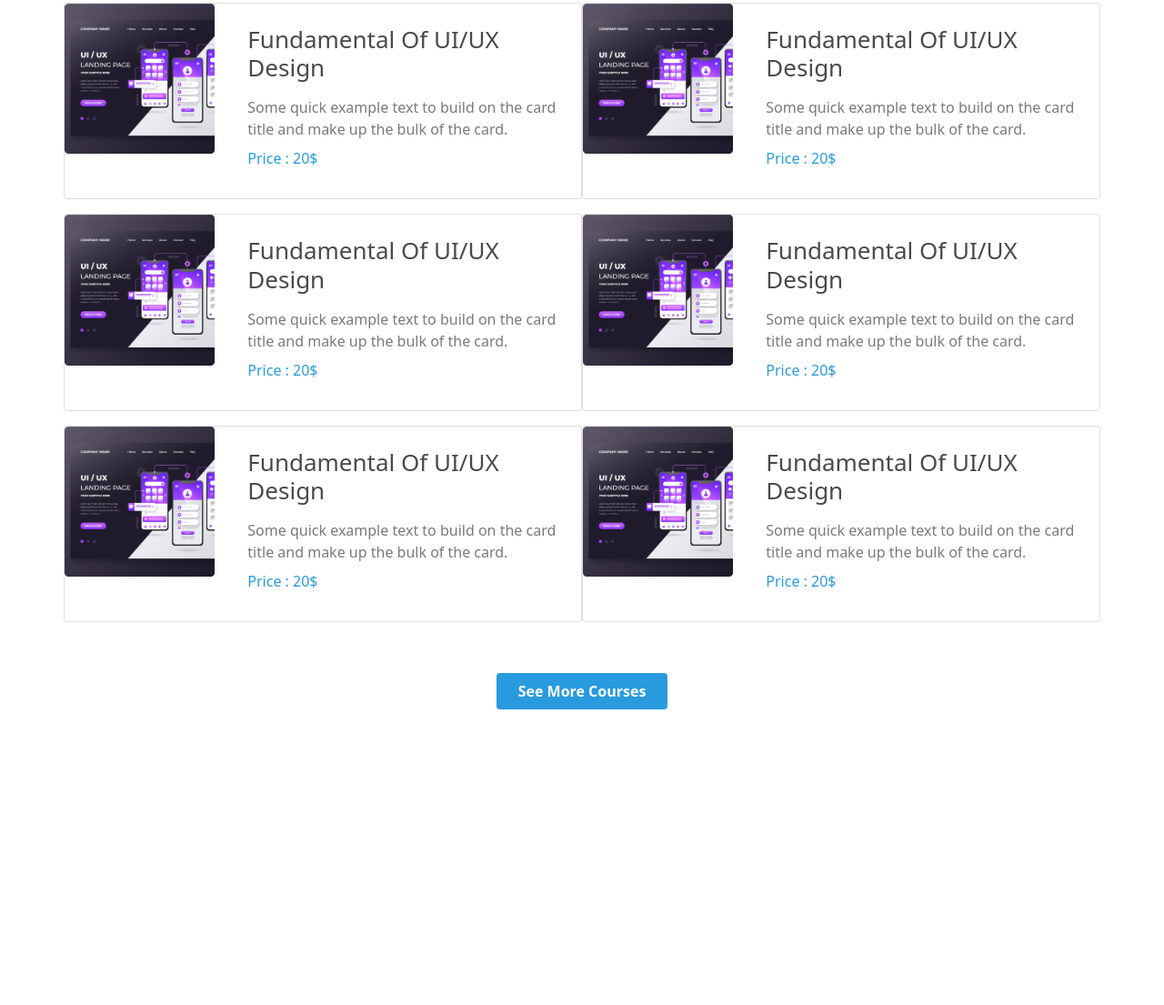
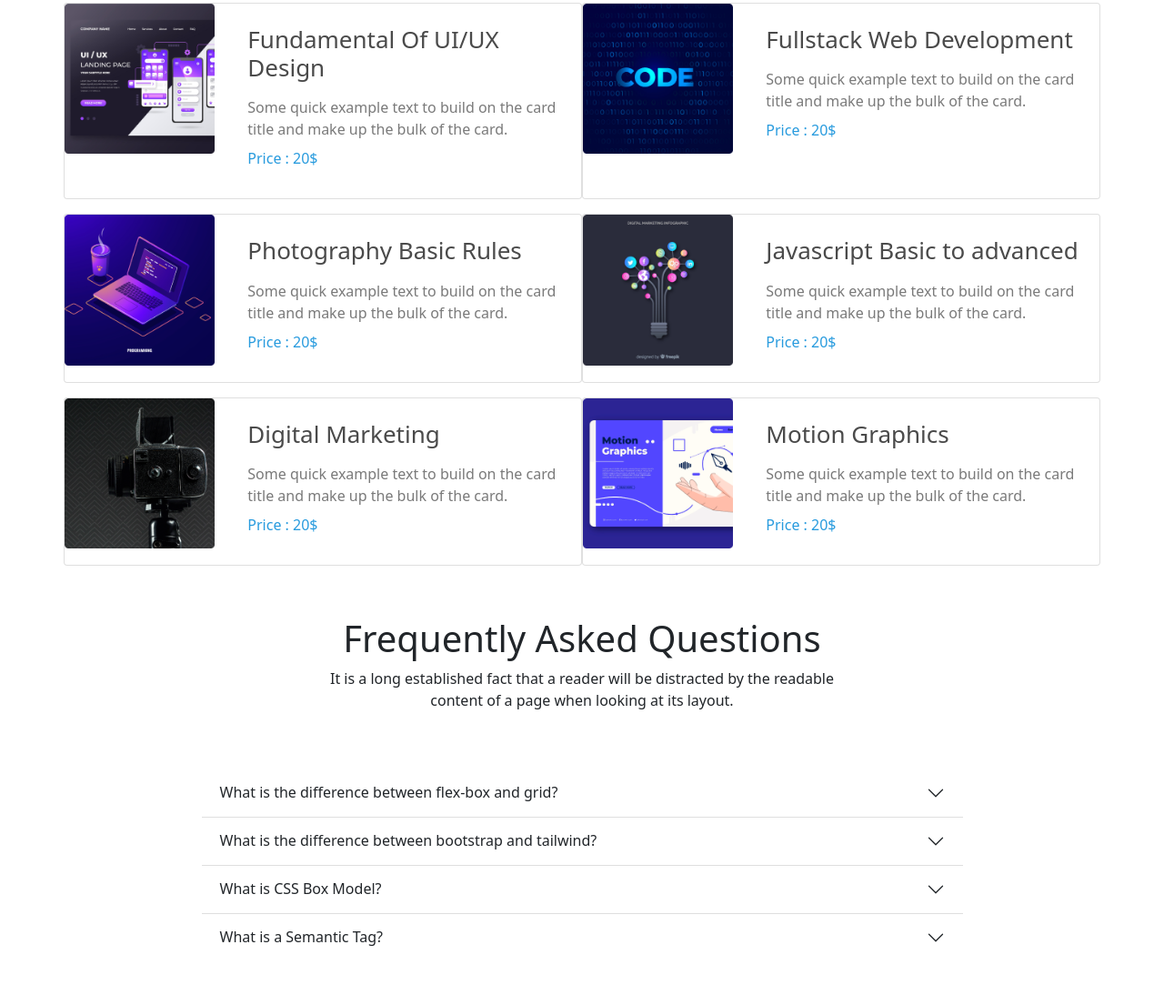
Before and after one commit to mostofamasud/it-edu-care, a plain HTML site: page index.html in a window 1280 px wide. Shown: the part 1237-2342 px from the top of the page at 91% size. Before the commit the page ends 2113 px from the top, so only its background shows below. Drawn offline with nearby package versions, Linux system fonts and the light colour scheme.

Commit message:
Accourdion Added

```diff
--- a/index.html
+++ b/index.html
@@ -110,14 +110,14 @@
             </div>
           </div>
           <div class="row my-5">
-            <div class="col-lg-6 col-md-12 card my-2">
+            <div class="col-lg-6 col-md-12 col-sm-12 card my-2">
               <div class="row">
-                <div class="col-lg-4 col-md-12 col-sm-12">
+                <div class="col-lg-4 col-md-4 col-sm-12">
                  <div class="course-image">
                   <img class="image" src="images/course/course-1.png" alt="">
                  </div>
                 </div>
-                <div class="col-lg-8 col-md-12 col-sm-12">
+                <div class="col-lg-8 col-md-8 col-sm-12">
                   <div class="course-details py-4">
                     <h2>Fundamental Of UI/UX Design</h2>
                     <p>Some quick example text to build on the card title
@@ -127,16 +127,16 @@
                 </div>
               </div>
             </div>
-            <div class="col-lg-6 col-md-12 card my-2">
+            <div class="col-lg-6 col-md-12 col-sm-12 card my-2">
               <div class="row">
-                <div class="col-lg-4 col-md-12 col-sm-12">
+                <div class="col-lg-4 col-md-4 col-sm-12">
                  <div class="course-image">
-                  <img class="image" src="images/course/course-1.png" alt="">
+                  <img class="image" src="images/course/course-2.png" alt="">
                  </div>
                 </div>
-                <div class="col-lg-8 col-md-12 col-sm-12">
+                <div class="col-lg-8 col-md-8 col-sm-12">
                   <div class="course-details py-4">
-                    <h2>Fundamental Of UI/UX Design</h2>
+                    <h2>Fullstack Web Development                    </h2>
                     <p>Some quick example text to build on the card title
                       and make up the bulk of the card.</p>
                       <p class="price">Price : 20$</p>
@@ -144,16 +144,16 @@
                 </div>
               </div>
             </div>
-            <div class="col-lg-6 col-md-12 card my-2">
+            <div class="col-lg-6 col-md-12 col-sm-12 card my-2">
               <div class="row">
-                <div class="col-lg-4 col-md-12 col-sm-12">
+                <div class="col-lg-4 col-md-4 col-sm-12">
                  <div class="course-image">
-                  <img class="image" src="images/course/course-1.png" alt="">
+                  <img class="image" src="images/course/course-3.png" alt="">
                  </div>
                 </div>
-                <div class="col-lg-8 col-md-12 col-sm-12">
+                <div class="col-lg-8 col-md-8 col-sm-12">
                   <div class="course-details py-4">
-                    <h2>Fundamental Of UI/UX Design</h2>
+                    <h2>Photography Basic Rules</h2>
                     <p>Some quick example text to build on the card title
                       and make up the bulk of the card.</p>
                       <p class="price">Price : 20$</p>
@@ -161,16 +161,16 @@
                 </div>
               </div>
             </div>
-            <div class="col-lg-6 col-md-12 card my-2">
+            <div class="col-lg-6 col-md-12 col-sm-12 card my-2">
               <div class="row">
-                <div class="col-lg-4 col-md-12 col-sm-12">
+                <div class="col-lg-4 col-md-4 col-sm-12">
                  <div class="course-image">
-                  <img class="image" src="images/course/course-1.png" alt="">
+                  <img class="image" src="images/course/course-4.png" alt="">
                  </div>
                 </div>
-                <div class="col-lg-8 col-md-12 col-sm-12">
+                <div class="col-lg-8 col-md-8 col-sm-12">
                   <div class="course-details py-4">
-                    <h2>Fundamental Of UI/UX Design</h2>
+                    <h2>Javascript Basic to advanced                    </h2>
                     <p>Some quick example text to build on the card title
                       and make up the bulk of the card.</p>
                       <p class="price">Price : 20$</p>
@@ -178,16 +178,16 @@
                 </div>
               </div>
             </div>
-            <div class="col-lg-6 col-md-12 card my-2">
+            <div class="col-lg-6 col-md-12 col-sm-12 card my-2">
               <div class="row">
-                <div class="col-lg-4 col-md-12 col-sm-12">
+                <div class="col-lg-4 col-md-4 col-sm-12">
                  <div class="course-image">
-                  <img class="image" src="images/course/course-1.png" alt="">
+                  <img class="image" src="images/course/course-5.png" alt="">
                  </div>
                 </div>
-                <div class="col-lg-8 col-md-12 col-sm-12">
+                <div class="col-lg-8 col-md-8 col-sm-12">
                   <div class="course-details py-4">
-                    <h2>Fundamental Of UI/UX Design</h2>
+                    <h2>Digital Marketing                    </h2>
                     <p>Some quick example text to build on the card title
                       and make up the bulk of the card.</p>
                       <p class="price">Price : 20$</p>
@@ -195,16 +195,16 @@
                 </div>
               </div>
             </div>
-            <div class="col-lg-6 col-md-12 card my-2">
+            <div class="col-lg-6 col-md-12 col-sm-12 card my-2">
               <div class="row">
-                <div class="col-lg-4 col-md-12 col-sm-12">
+                <div class="col-lg-4 col-md-4 col-sm-12">
                  <div class="course-image">
-                  <img class="image" src="images/course/course-1.png" alt="">
+                  <img class="image" src="images/course/course-6.png" alt="">
                  </div>
                 </div>
-                <div class="col-lg-8 col-md-12 col-sm-12">
+                <div class="col-lg-8 col-md-8 col-sm-12">
                   <div class="course-details py-4">
-                    <h2>Fundamental Of UI/UX Design</h2>
+                    <h2>Motion Graphics                    </h2>
                     <p>Some quick example text to build on the card title
                       and make up the bulk of the card.</p>
                       <p class="price">Price : 20$</p>
@@ -212,14 +212,67 @@
                 </div>
               </div>
             </div>
-            <div class="button-course text-center my-5">
-              <button class="btn btn-primary px-4 py-2" type="submit">See More Courses</button>
-            </div>
+
 
           </div>
         </div>
       </section>
 
+      <!-- Accordion -->
+      <section class="accordion">
+        <div class="container text-center">
+          <div class="row">
+            <div class="col-lg-12">
+              <h1>Frequently Asked Questions</h1>
+              <p>It is a long established fact that a reader will be distracted by the readable <br>content of a page when looking at its layout.</p>
+
+              <div class="accordion accordion-flush w-75 mx-auto py-5" id="accordionFlushExample">
+                <div class="accordion-item">
+                  <h2 class="accordion-header" id="flush-headingOne">
+                    <button class="accordion-button collapsed" type="button" data-bs-toggle="collapse" data-bs-target="#flush-collapseOne" aria-expanded="false" aria-controls="flush-collapseOne">
+                      What is the difference between flex-box and grid?
+                    </button>
+                  </h2>
+                  <div id="flush-collapseOne" class="accordion-collapse collapse" aria-labelledby="flush-headingOne" data-bs-parent="#accordionFlushExample">
+                    <div class="accordion-body">The CSS <strong>Flexbox</strong> offers a one-dimensional layout. It is helpful in allocating and aligning the space among items in a container (made of grids). It works with all kinds of display devices and screen sizes. And, <strong>CSS Grid Layout</strong>, is a two-dimensional grid-based layout system with rows and columns, making it easier to design web pages without having to use floats and positioning. Like tables, grid layout allow us to align elements into columns and rows.</div>
+                  </div>
+                </div>
+                <div class="accordion-item">
+                  <h2 class="accordion-header" id="flush-headingTwo">
+                    <button class="accordion-button collapsed" type="button" data-bs-toggle="collapse" data-bs-target="#flush-collapseTwo" aria-expanded="false" aria-controls="flush-collapseTwo">
+                      What is the difference between bootstrap and tailwind?
+                    </button>
+                  </h2>
+                  <div id="flush-collapseTwo" class="accordion-collapse collapse" aria-labelledby="flush-headingTwo" data-bs-parent="#accordionFlushExample">
+                    <div class="accordion-body"><Strong>Bootstrap</Strong> is a beginner-friendly and the most popular open-source framework that includes HTML, CSS, and JavaScript. Bootstrap can be used to create web applications with any server-side Technology like Java, PHP, etc. And, <strong>Tailwind</strong> CSS is a utility-first CSS framework for building custom user interfaces rapidly and efficiently. It is an inline styling used to achieve a sleek interface without writing code for your own CSS. </div>
+                  </div>
+                </div>
+                <div class="accordion-item">
+                  <h2 class="accordion-header" id="flush-headingThree">
+                    <button class="accordion-button collapsed" type="button" data-bs-toggle="collapse" data-bs-target="#flush-collapseThree" aria-expanded="false" aria-controls="flush-collapseThree">
+                      What is CSS Box Model?
+                    </button>
+                  </h2>
+                  <div id="flush-collapseThree" class="accordion-collapse collapse" aria-labelledby="flush-headingThree" data-bs-parent="#accordionFlushExample">
+                    <div class="accordion-body">In CSS, the term "box model" is used when talking about design and layout.
+                      The CSS box model is essentially a box that wraps around every HTML element. It consists of: margins, borders, padding, and the actual content. The image below illustrates the box model:</div>
+                  </div>
+                </div>
+                <div class="accordion-item">
+                  <h2 class="accordion-header" id="flush-headingThree">
+                    <button class="accordion-button collapsed" type="button" data-bs-toggle="collapse" data-bs-target="#flush-collapseFour" aria-expanded="false" aria-controls="flush-collapseFour">
+                      What is a Semantic Tag?
+                    </button>
+                  </h2>
+                  <div id="flush-collapseFour" class="accordion-collapse collapse" aria-labelledby="flush-headingThree" data-bs-parent="#accordionFlushExample">
+                    <div class="accordion-body">The core characteristic of a semantic element is that it clearly communicated its meaning to both the developer and the browser. These elements clearly define its content. </div>
+                  </div>
+                </div>
+              </div>
+            </div>
+          </div>
+        </div>
+      </section>
 
 
     <!-- Option 1: Bootstrap Bundle with Popper -->
```
